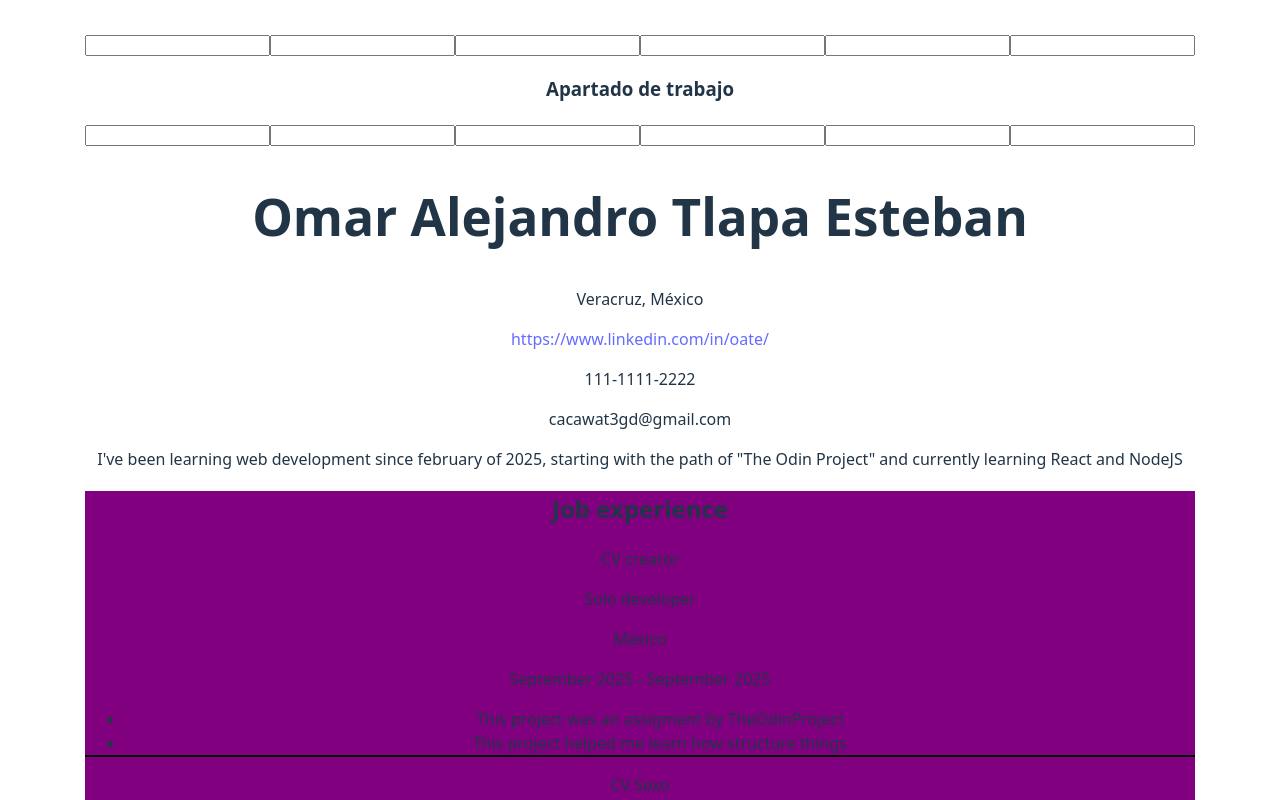
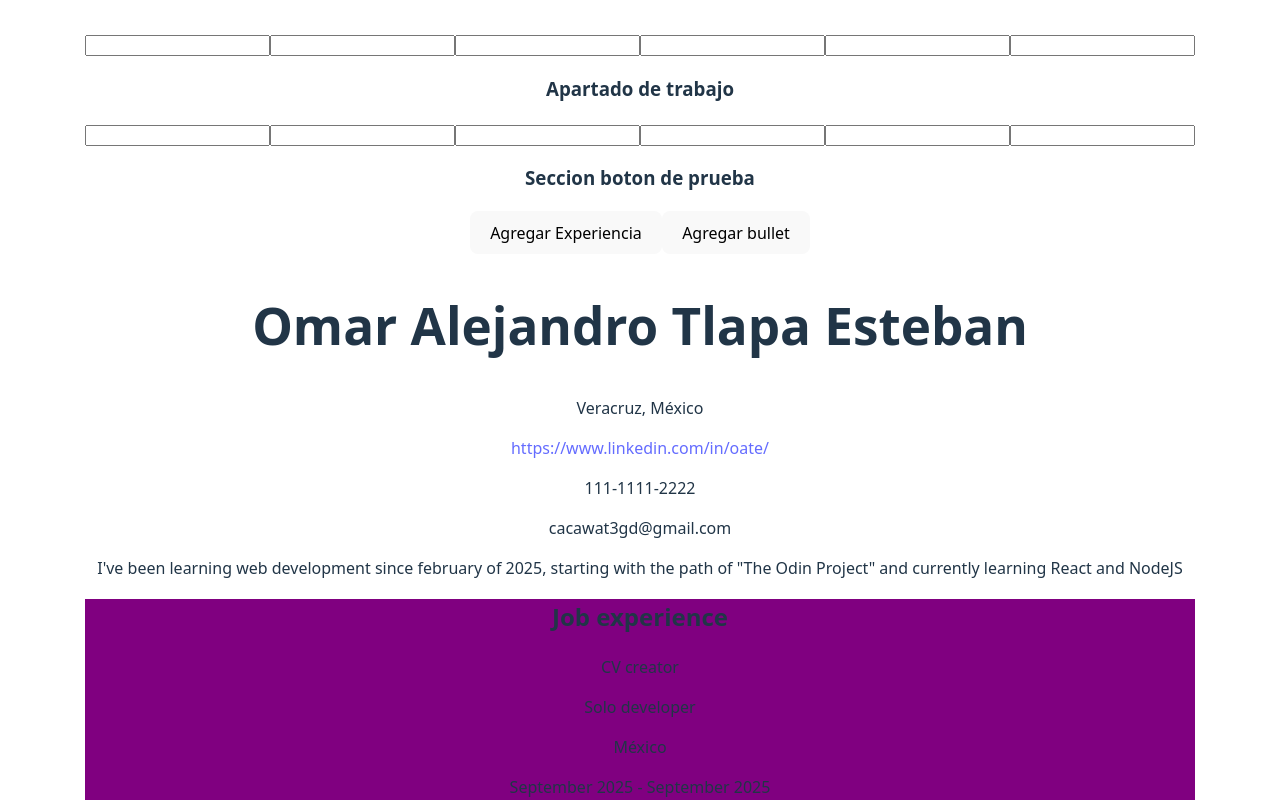
Before and after one commit to ccwt3/CV-generator, a React (Vite) app: page / in a window 1280 px wide. Shown: the top 800 px of the page. Built offline with nearby package versions, Linux system fonts and the light colour scheme.

Commit message:
Now you can add job experiences and bullet points by id

```diff
--- a/src/components/experience.jsx
+++ b/src/components/experience.jsx
@@ -35,6 +35,8 @@ function JobFragment(e) {
 }
 
 export default function Experience( {data} ) {
+  console.log('-----------')
+  console.log('renderizado', data);
   return (
     <div className="job_experience">
       <h2>Job experience</h2>
--- a/src/components/inputs.jsx
+++ b/src/components/inputs.jsx
@@ -21,6 +21,7 @@ export default function AllTheInputs(
 
   //* Toma el id del input y utiliza un parametro de setExperience que es el valor previo, lo itera y compara el id de los elementos, lo encuentra y simplemente cambia el valor que le pedimos
   //! buscar la manera de poder replicar el input para los demas
+
   function changeExperience(event, id) {
     setExperience(prev => prev.map(exp =>
         exp.key === id
@@ -43,6 +44,41 @@ export default function AllTheInputs(
               return bul;
             }
           })
+        };
+      }
+      else {
+        return exp;
+      }
+    }));
+  }
+
+  function addExperience(e) {
+    setExperience(prev => [
+      ...prev,
+      {
+        key: crypto.randomUUID(),
+        company: 'Add info',
+        position: '',
+        place: '',
+        period: '',
+
+        bullet: [],
+      }
+    ]);
+  }
+
+  function addBullet(id) {
+    setExperience(prev => prev.map(exp => {
+      if (exp.key === id) {
+        return {
+          ...exp,
+          bullet: [
+            ...exp.bullet,
+            {
+              key: crypto.randomUUID(),
+              text: 'set info',
+            }
+          ]
         };
       }
       else {
@@ -94,6 +130,10 @@ export default function AllTheInputs(
         )}
       />
 
+      <h3>Seccion boton de prueba</h3>
+      <button onClick={addExperience}>Agregar Experiencia</button>
+
+      <button onClick={e => addBullet(experienceData[0].key)}>Agregar bullet</button>
     </>
   )
 }
```
